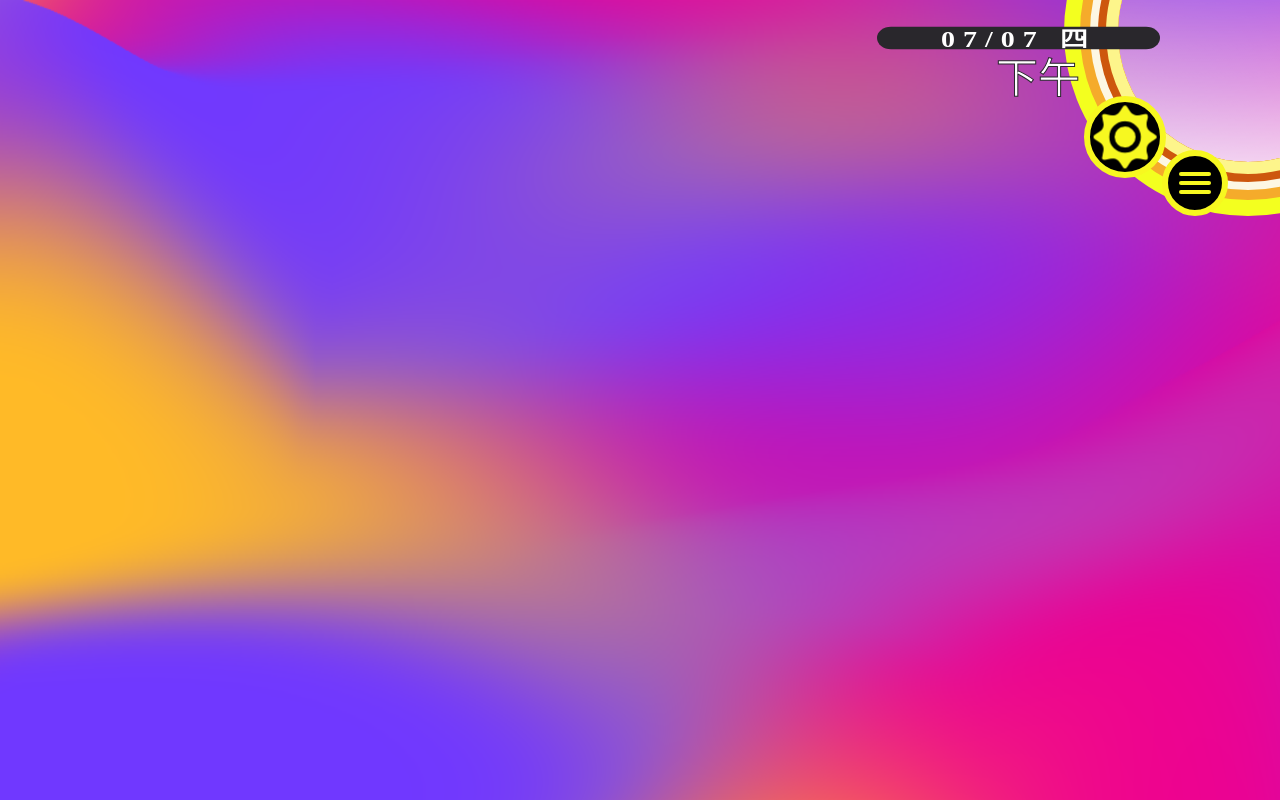
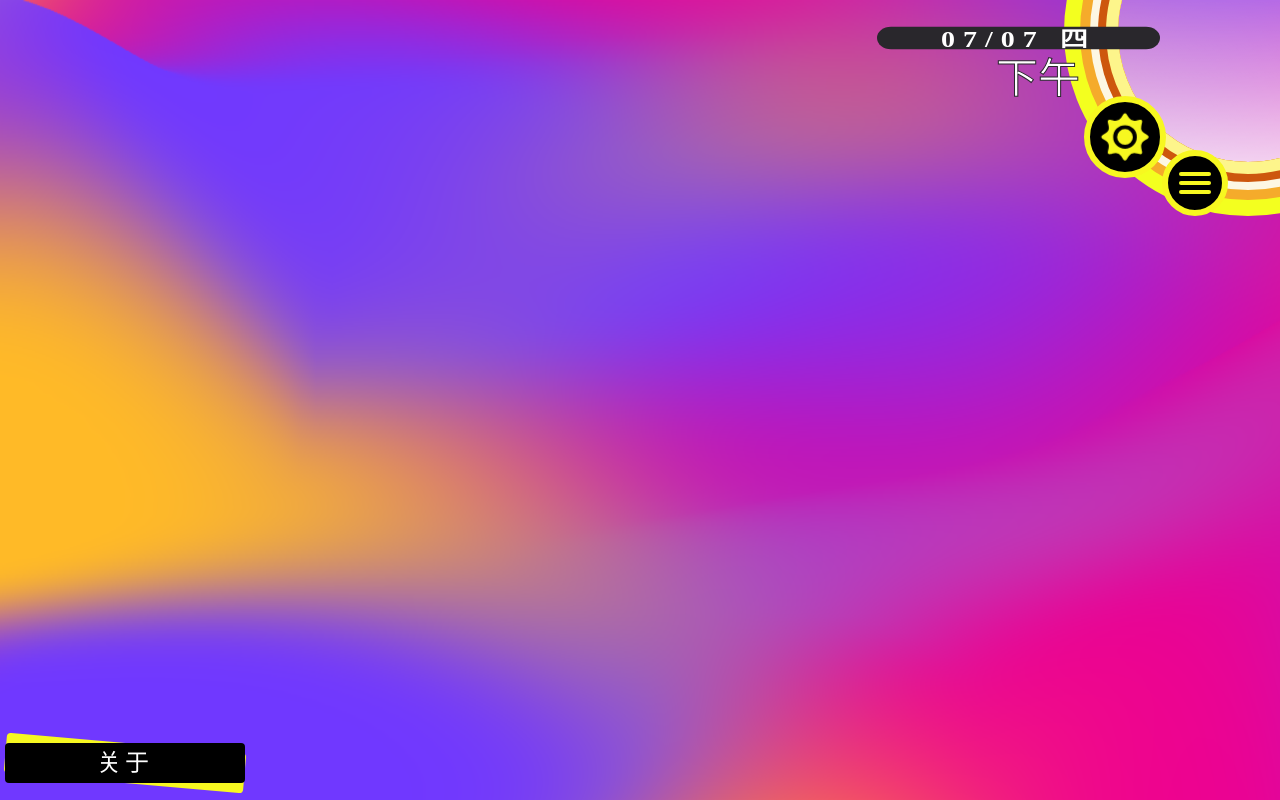
Before and after one commit to septem1997/blog, a Next.js app in the folder nextjs/: page /about in a window 1280 px wide. Built offline with nearby package versions, Linux system fonts and the light colour scheme; a web font is replaced by a local one.

Commit message:
feat:nav title

```diff
--- a/nextjs/assets/styles/globals.scss
+++ b/nextjs/assets/styles/globals.scss
@@ -45,27 +45,36 @@ a {
   transform: perspective(100vh);
 }
 .nav-title{
-  position: relative;
+  position: absolute;
   min-width: 280px;
   text-align: center;
-  padding: 12px 0;
   letter-spacing: 4px;
-  &:after{
-    z-index: 2;
-    color: white;
-    background: black;
-    padding: 2px 0;
-    font-size: 24px;
-    border-radius: 4px;
-  }
+  left: 10px;
+  bottom: 20px;
+  color: white;
+  padding: 2px 0;
+  font-size: 24px;
+  border-radius: 4px;
+  z-index: 2;
   &:before{
-    content: ' ';
+    content: normal;
     border-radius: 4px;
     background: #f7f820;
     transform: rotate(5deg);
     position: absolute;
     width: 100%;
-    height: calc(100% - 24px);
-    z-index: -1;
+    right: 0;
+    height: 100%;
+    z-index: 1;
+  }
+  &:after{
+    content: normal;
+    border-radius: 4px;
+    background: black;
+    position: absolute;
+    width: 100%;
+    right: 0;
+    height: 100%;
+    z-index: 1;
   }
 }
--- a/nextjs/components/navigations/MenuNavigator/Weathers/SunIcon.tsx
+++ b/nextjs/components/navigations/MenuNavigator/Weathers/SunIcon.tsx
@@ -7,7 +7,7 @@ const SunIcon = ()=>{
       rotate: [0, 0, 90, 90, 0],
     }}
     transition={{
-      duration: 10,
+      duration: 8,
       ease: "easeInOut",
       times: [0, 0.2, 0.5, 0.8, 1],
       repeat: Infinity,
--- /dev/null
+++ b/nextjs/components/navigations/NavTitle.tsx
@@ -0,0 +1,66 @@
+import styled from 'styled-components'
+import { motion, useAnimation, Variants } from 'framer-motion'
+import { useBlogNavigation } from '../../lib/blogNavigation'
+
+const Wrap =  styled(motion.div)`
+  min-width: 240px;
+  text-align: center;
+  padding: 12px 0;
+  letter-spacing: 4px;
+  position: fixed;
+  left: 5px;
+  bottom: 5px;
+  cursor: pointer;
+`
+const YellowStripe = styled(motion.div)`
+  background: #f7f820;
+  transform: rotate(5deg);
+  position: absolute;
+  width: 100%;
+  height: calc(100% - 24px);
+  z-index: -1;
+  border-radius: 4px;
+`
+const BlackStripe = styled(motion.div)`
+  z-index: 2;
+  color: white;
+  background: black;
+  padding: 2px 0;
+  font-size: 24px;
+  border-radius: 4px;
+`
+const NavTitle = ({children}:{children:string})=>{
+  const vars = {
+    hover(name:string) {
+      return {
+        rotate: name==='yellow'?['5deg','10deg','5deg']:['0deg','-5deg','0deg'],
+        transition:{
+          duration:0.5,
+          times:[0,0.75,1]
+        }
+      }
+    },
+  } as Variants
+  const blogNavigation = useBlogNavigation()
+  return (
+    <Wrap
+      onClick={()=>{
+        blogNavigation.setVisible(!blogNavigation.visible)
+      }}
+      whileHover={'hover'}
+    >
+      <YellowStripe
+        variants={vars}
+        custom={'yellow'}
+      />
+      <BlackStripe
+        variants={vars}
+        custom={'black'}
+      >
+        {children}
+      </BlackStripe>
+    </Wrap>
+  )
+}
+
+export default NavTitle
--- a/nextjs/package.json
+++ b/nextjs/package.json
@@ -29,6 +29,7 @@
     "@types/styled-components": "^5.1.25",
     "@typescript-eslint/eslint-plugin": "^5.30.5",
     "autoprefixer": "^10.4.7",
+    "babel-plugin-styled-components": "^2.0.7",
     "eslint": "8.19.0",
     "eslint-config-next": "12.2.0",
     "eslint-config-prettier": "^8.5.0",
--- a/nextjs/pages/about.tsx
+++ b/nextjs/pages/about.tsx
@@ -1,6 +1,7 @@
 import type { NextPage } from 'next'
 import styles from '../assets/styles/Home.module.css'
 import dynamic from 'next/dynamic'
+import NavTitle from '../components/navigations/NavTitle'
 const DynamicStripe = dynamic(() => import('../components/about/StripeGradient'), {
   ssr: false,
 })
@@ -14,6 +15,7 @@ const About: NextPage = () => {
       <DynamicStripe
         style={{width:'100vw',height:'100vh'}}
         colors={['#ef008f','#6ec3f4','#7038ff','#ffba27']} />
+      <NavTitle>关于</NavTitle>
     </div>
   )
 }
```
Also changed, not shown: nextjs/.babelrc (added).
